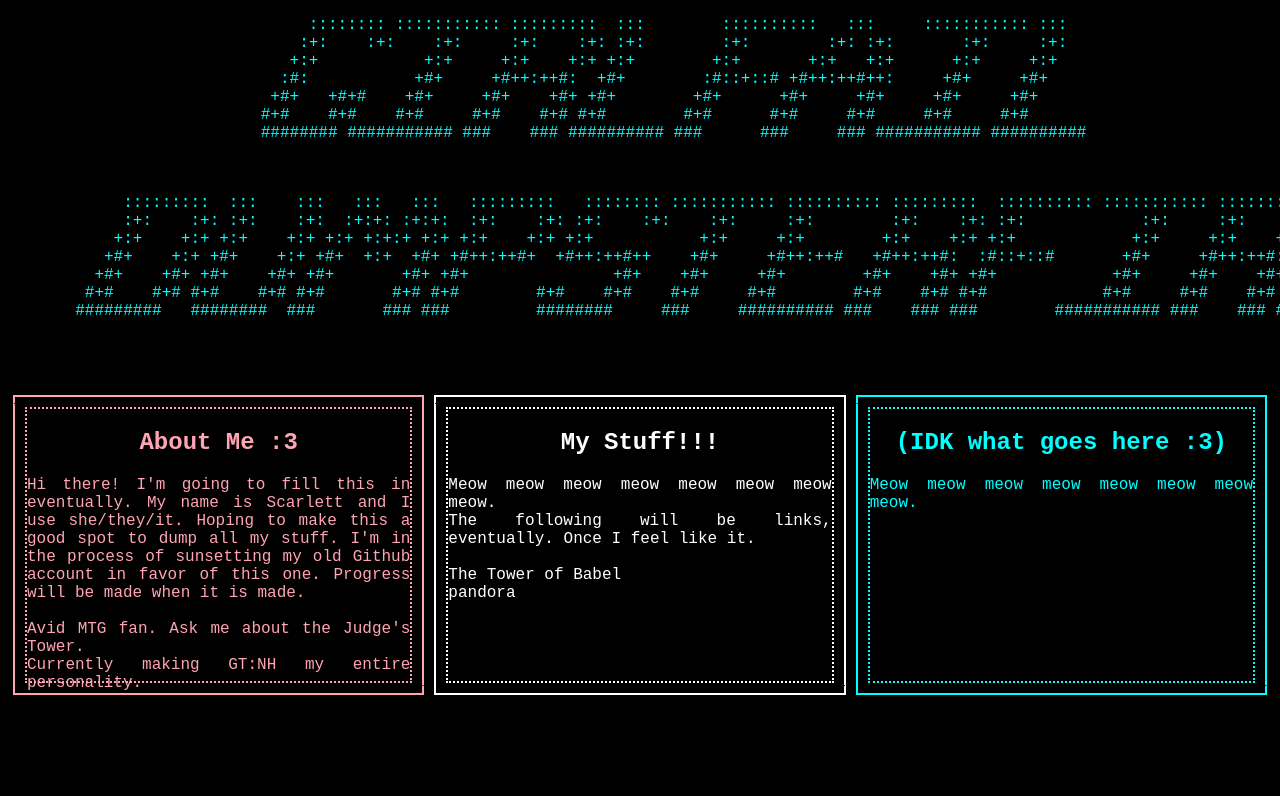
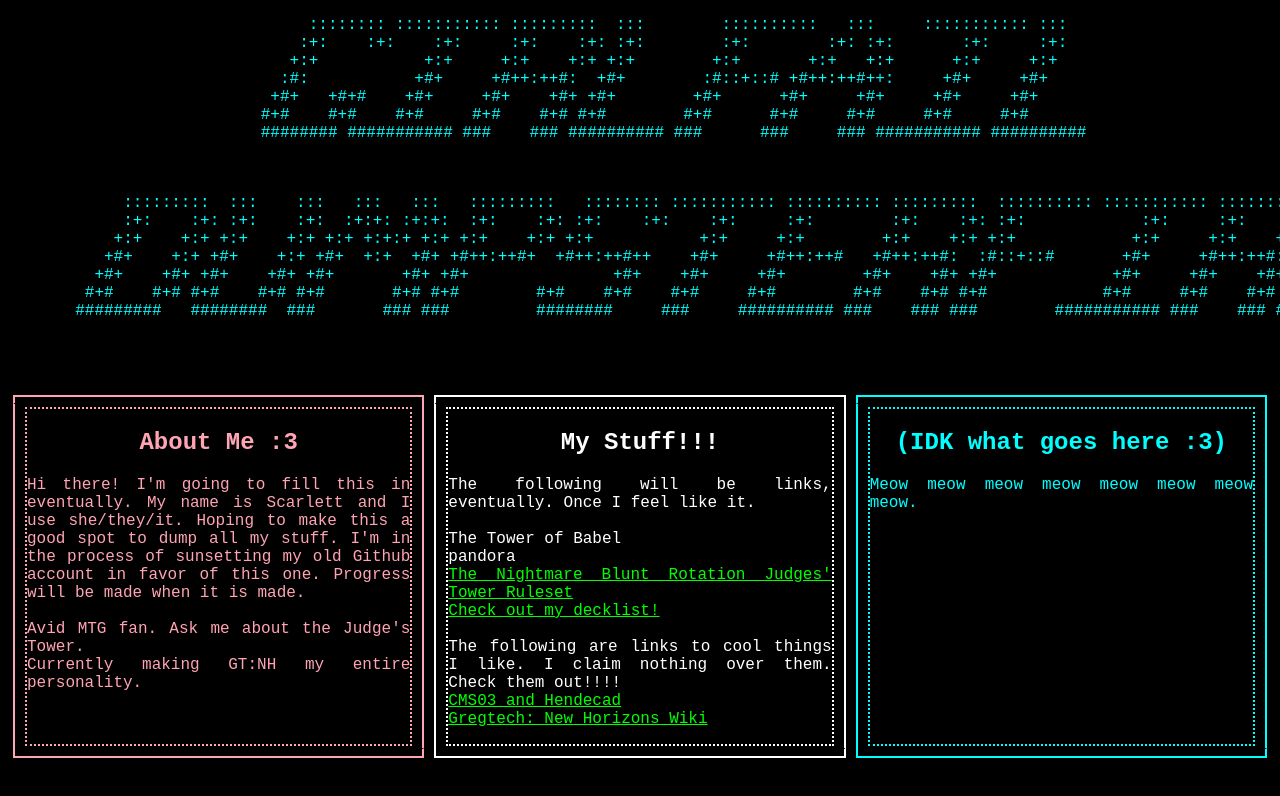
Before and after one commit to girlfaildumpsterfire/girlfaildumpsterfire.github.io, a plain HTML site: page index.html in a window 1280 px wide. Shown: the top 796 px of the page. Drawn offline with Linux system fonts and the light colour scheme.

Commit message:
Stuck some links on My Stuff.

```diff
--- a/index.html
+++ b/index.html
@@ -13,7 +13,7 @@
                 padding: 10px;
                 margin: 5px;
                 border: 2px solid;
-                height: 300px;
+
                 box-sizing: border-box;
                 position: relative;
             }
@@ -84,11 +84,16 @@
                         My Stuff!!!
                     </h2>
                     <p style = "color: white; font-family: 'Courier New', Courier, monospace; text-align: justify;">
-                        Meow meow meow meow meow meow meow meow. <br>
                         The following will be links, eventually. Once I feel like it. <br>
                         <br>
                         The Tower of Babel<br>
                         pandora<br>
+                        <a href="https://docs.google.com/document/d/1Oced2JiYF4eUcrx0hZSzAEVyVBYucA_iqbXzjpQt4q8/edit?usp=sharing" style="color: lime;">The Nightmare Blunt Rotation Judges' Tower Ruleset</a> <br>
+                        <a href="https://archidekt.com/decks/8172519/the_complete_enshittificated_judges_tower" style="color: lime;">Check out my decklist!</a> <br>
+                        <br>
+                        The following are links to cool things I like. I claim nothing over them. Check them out!!!!<br>
+                        <a href="https://claufiersoft.itch.io/" style="color: lime;">CMS03 and Hendecad</a> <br>
+                        <a href="https://gtnh.miraheze.org/wiki/Main_Page" style="color: lime;">Gregtech: New Horizons Wiki</a> <br>
 
                     </p>
                 </div>
```
